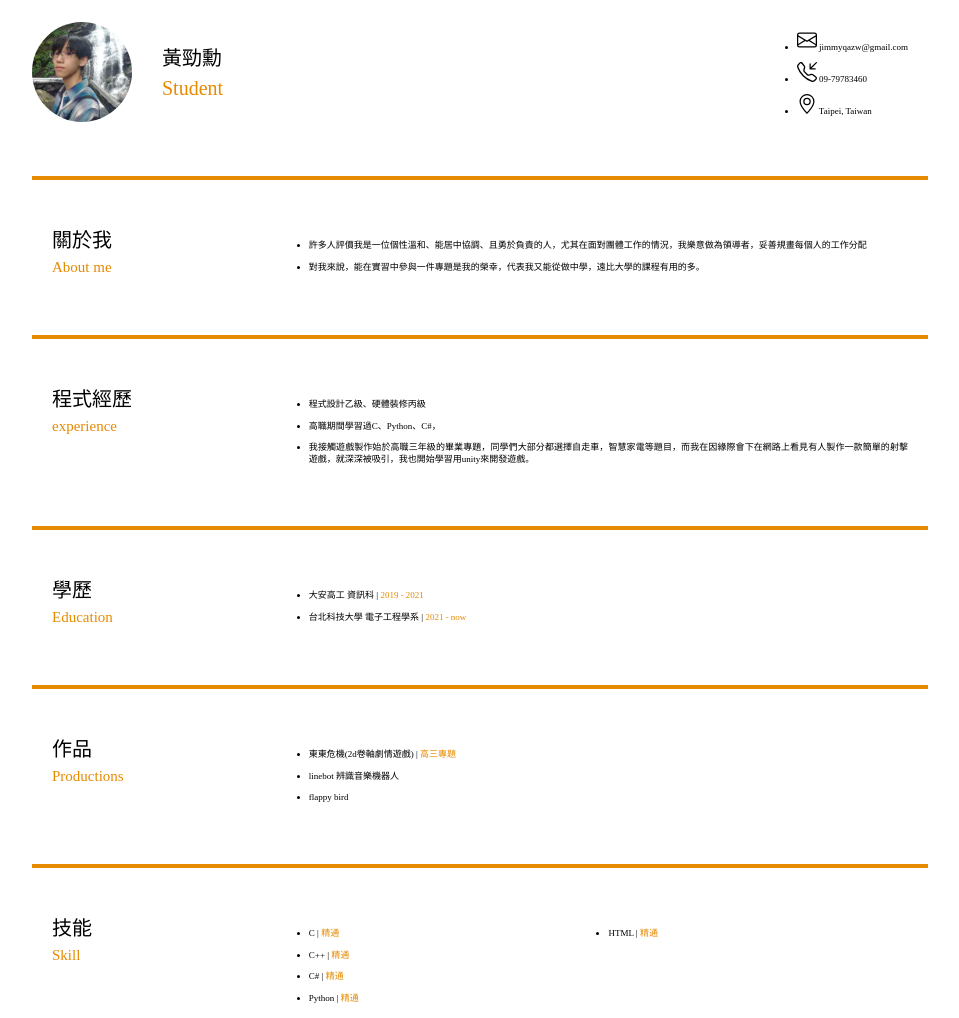
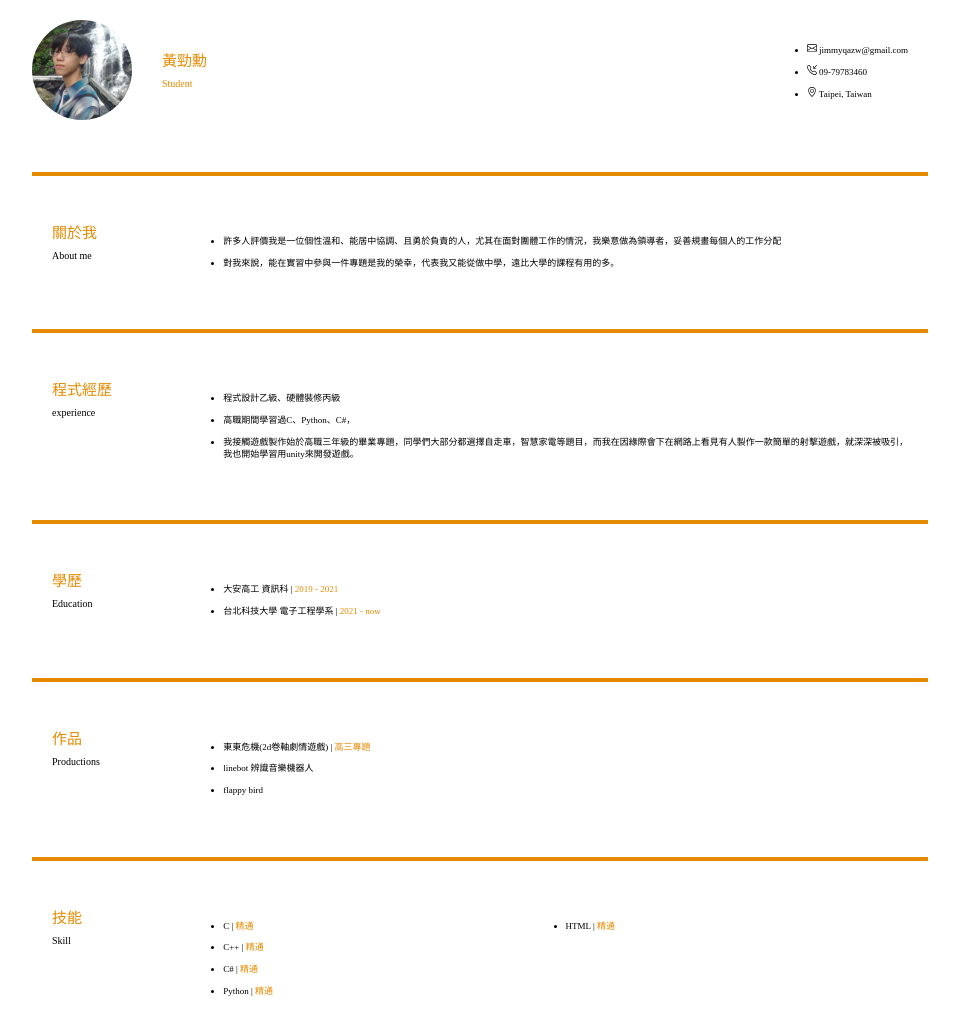
Before and after one commit to jimmyqazw/jimmyqazw.github.io, a plain HTML site: page index.html in a window 1280 px wide. Shown: the top 1018 px of the page, without its empty margins (160-1119 px from the left). Drawn offline with Linux system fonts and the light colour scheme.

Commit message:
first commit

```diff
--- a/Demo_files/main.css
+++ b/Demo_files/main.css
@@ -42,7 +42,7 @@ q:before, q:after {
 }
 table {
 	border-collapse: collapse;
-	border-spacing: 0;
+	border-spacing: 50;
 }
 
 body {
@@ -51,14 +51,14 @@ body {
 
 .name h1 {
     color: rgb(230, 138, 0);
-    font-size: 20px;
-    font-weight: 700;
+    font-size: 10px;
+    font-weight: 400;
     margin-bottom: 10px;
 }
 
 .name p {
     color: rgb(230, 138, 0);
-    font-size: 20px;
+    font-size: 10px;
 }
 
 .container {
@@ -90,7 +90,7 @@ body {
 }
 
 .info i {
-    margin-right: 10px;
+    margin-right: 50px;
 }
 
 .content {
@@ -107,11 +107,12 @@ hr {
 
 
 .title {
-    width: 30%;
+    width: 25%;
+     font-size: 10px;
 }
 
 .text {
-    width: 70%;
+    width: 100%;
     line-height: 1.3em;
     text-align: justify;
 }
--- a/index.html
+++ b/index.html
@@ -16,26 +16,26 @@
                     <img src="./Demo_files/avatar.jpg" alt="">
                 </div>
                 <div class="name">
-                    <h2>黃勁勳</h2>
+                    <h3>黃勁勳</h3>
                     <p>Student</p>
                 </div>
             </div>
             <div class="info">
                 <ul>
                     <li>
-                        <svg xmlns="http://www.w3.org/2000/svg" width="20" height="20" fill="currentColor" class="bi bi-envelope" viewBox="0 0 16 16">
+                        <svg xmlns="http://www.w3.org/2000/svg" width="10" height="10" fill="currentColor" class="bi bi-envelope" viewBox="0 0 16 16">
   <path d="M0 4a2 2 0 0 1 2-2h12a2 2 0 0 1 2 2v8a2 2 0 0 1-2 2H2a2 2 0 0 1-2-2V4Zm2-1a1 1 0 0 0-1 1v.217l7 4.2 7-4.2V4a1 1 0 0 0-1-1H2Zm13 2.383-4.708 2.825L15 11.105V5.383Zm-.034 6.876-5.64-3.471L8 9.583l-1.326-.795-5.64 3.47A1 1 0 0 0 2 13h12a1 1 0 0 0 .966-.741ZM1 11.105l4.708-2.897L1 5.383v5.722Z"/>
 </svg>
                         jimmyqazw@gmail.com
                     </li>
                     <li>
-                        <svg xmlns="http://www.w3.org/2000/svg" width="20" height="20" fill="currentColor" class="bi bi-telephone-inbound" viewBox="0 0 16 16">
+                        <svg xmlns="http://www.w3.org/2000/svg" width="10" height="10" fill="currentColor" class="bi bi-telephone-inbound" viewBox="0 0 16 16">
   <path d="M15.854.146a.5.5 0 0 1 0 .708L11.707 5H14.5a.5.5 0 0 1 0 1h-4a.5.5 0 0 1-.5-.5v-4a.5.5 0 0 1 1 0v2.793L15.146.146a.5.5 0 0 1 .708 0zm-12.2 1.182a.678.678 0 0 0-1.015-.063L1.605 2.3c-.483.484-.661 1.169-.45 1.77a17.568 17.568 0 0 0 4.168 6.608 17.569 17.569 0 0 0 6.608 4.168c.601.211 1.286.033 1.77-.45l1.034-1.034a.678.678 0 0 0-.063-1.015l-2.307-1.794a.678.678 0 0 0-.58-.122l-2.19.547a1.745 1.745 0 0 1-1.657-.459L5.482 8.062a1.745 1.745 0 0 1-.46-1.657l.548-2.19a.678.678 0 0 0-.122-.58L3.654 1.328zM1.884.511a1.745 1.745 0 0 1 2.612.163L6.29 2.98c.329.423.445.974.315 1.494l-.547 2.19a.678.678 0 0 0 .178.643l2.457 2.457a.678.678 0 0 0 .644.178l2.189-.547a1.745 1.745 0 0 1 1.494.315l2.306 1.794c.829.645.905 1.87.163 2.611l-1.034 1.034c-.74.74-1.846 1.065-2.877.702a18.634 18.634 0 0 1-7.01-4.42 18.634 18.634 0 0 1-4.42-7.009c-.362-1.03-.037-2.137.703-2.877L1.885.511z"/>
 </svg>
                         09-79783460
                     </li>
                     <li>
-                        <svg xmlns="http://www.w3.org/2000/svg" width="20" height="20" fill="currentColor" class="bi bi-geo-alt" viewBox="0 0 16 16">
+                        <svg xmlns="http://www.w3.org/2000/svg" width="10" height="10" fill="currentColor" class="bi bi-geo-alt" viewBox="0 0 16 16">
   <path d="M12.166 8.94c-.524 1.062-1.234 2.12-1.96 3.07A31.493 31.493 0 0 1 8 14.58a31.481 31.481 0 0 1-2.206-2.57c-.726-.95-1.436-2.008-1.96-3.07C3.304 7.867 3 6.862 3 6a5 5 0 0 1 10 0c0 .862-.305 1.867-.834 2.94zM8 16s6-5.686 6-10A6 6 0 0 0 2 6c0 4.314 6 10 6 10z"/>
   <path d="M8 8a2 2 0 1 1 0-4 2 2 0 0 1 0 4zm0 1a3 3 0 1 0 0-6 3 3 0 0 0 0 6z"/>
 </svg>
@@ -47,8 +47,8 @@
         <hr>
         <div class="profile content">
             <div class="title">
-                <h2>關於我</h2>
-                <h3>About me</h3>
+                <h3>關於我</h3>
+                <h6>About me</h6>
             </div>
             <div class="text">
 
@@ -62,8 +62,8 @@
         <hr>
         <div class="quote content">
             <div class="title">
-                <h2>程式經歷</h2>
-                <h3>experience</h3>
+                <h3>程式經歷</h3>
+                <h6>experience</h6>
             </div>
             <div class="text">
 
@@ -79,8 +79,8 @@
         <hr>
         <div class="education content">
             <div class="title">
-                <h2>學歷</h2>
-                <h3>Education</h3>
+                <h3>學歷</h3>
+                <h6>Education</h6>
             </div>
             <div class="text">
                 <ul>
@@ -93,8 +93,8 @@
         <hr>
         <div class="work-experience content">
             <div class="title">
-                <h2>作品</h2>
-                <h3>Productions</h3>
+                <h3>作品</h3>
+                <h6>Productions</h6>
             </div>
             <div class="text">
                 <ul>
@@ -107,8 +107,8 @@
         <hr>
         <div class="skills content">
             <div class="title">
-                <h2>技能</h2>
-                <h3>Skill</h3>
+                <h3>技能</h3>
+                <h6>Skill</h6>
             </div>
             <div class="text">
                 <ul>
```
